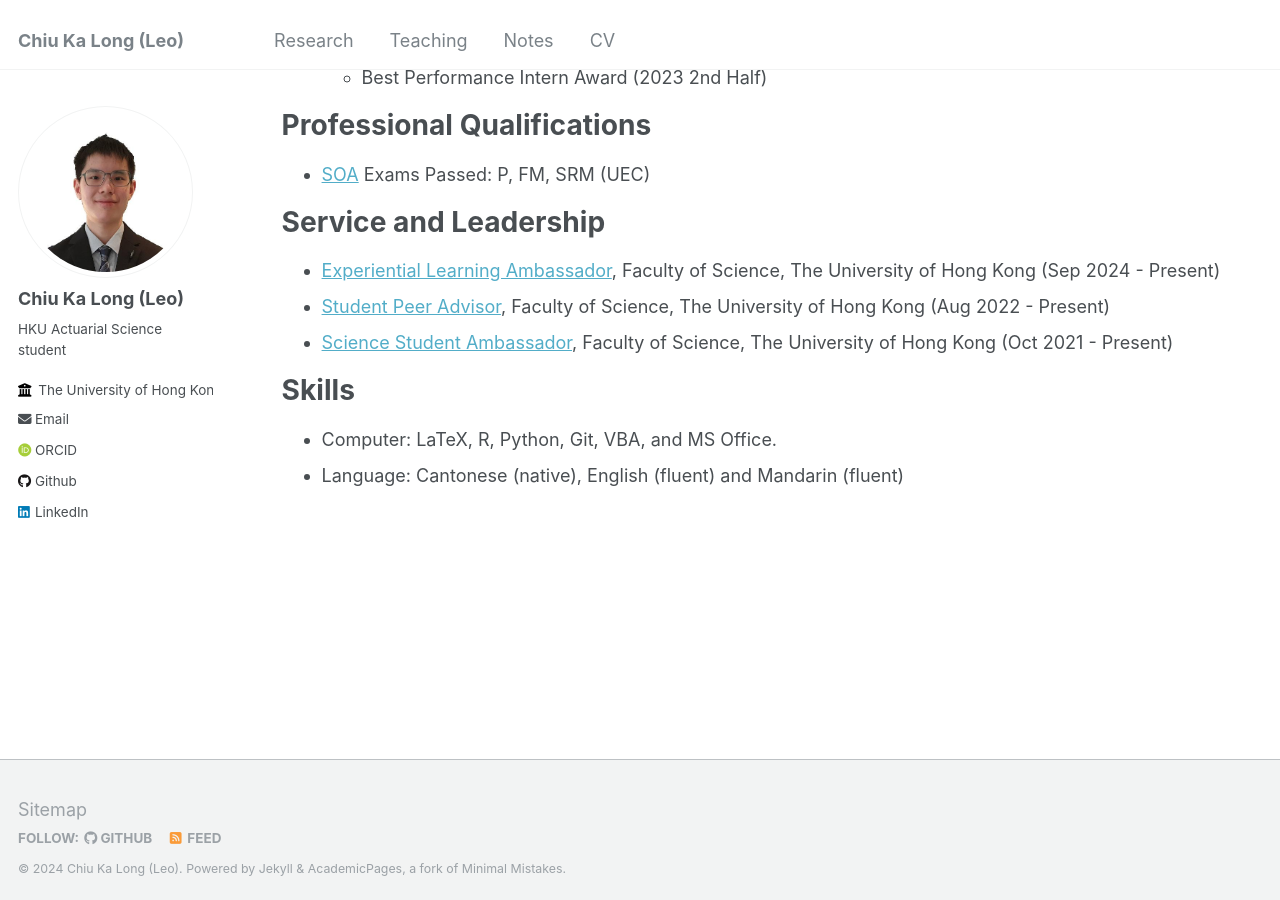
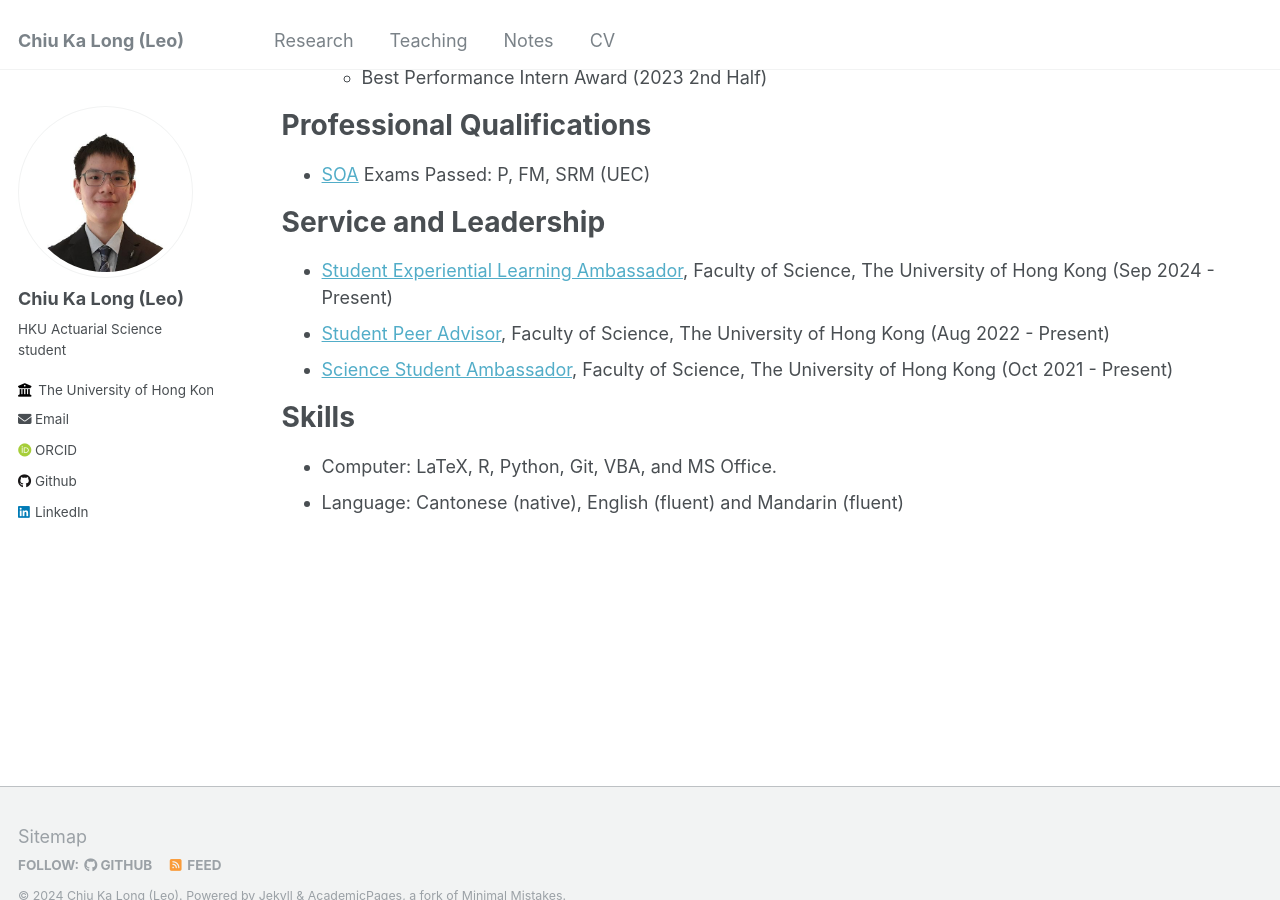
Before and after one commit to leochiukl/leochiukl.github.io, a Jekyll site: the page built from _pages/cv.md, in a window 1280 px wide and 900 px high, scrolled down 737 px. Built offline with Jekyll 4.4.1, drawn with Linux system fonts in a browser that asks for light colours; some web fonts are replaced.

Commit message:
update cv

```diff
--- a/_pages/cv.md
+++ b/_pages/cv.md
@@ -37,7 +37,7 @@ Professional Qualifications
 
 Service and Leadership
 ======
-* [Experiential Learning Ambassador](https://www.scifac.hku.hk/current/ug/el/experiential-learning-ambassadors-student-sharing-list), Faculty of Science, The University of Hong Kong (Sep 2024 - Present)
+* [Student Experiential Learning Ambassador](https://www.scifac.hku.hk/current/ug/el/experiential-learning-ambassadors-student-sharing-list), Faculty of Science, The University of Hong Kong (Sep 2024 - Present)
 * [Student Peer Advisor](https://www.scifac.hku.hk/current/ug/academic/aa), Faculty of Science, The University of Hong Kong (Aug 2022 - Present)
 * [Science Student Ambassador](https://www.scifac.hku.hk/current/ug/el/others/ssas), Faculty of Science, The University of Hong Kong (Oct 2021 - Present)
 
```
